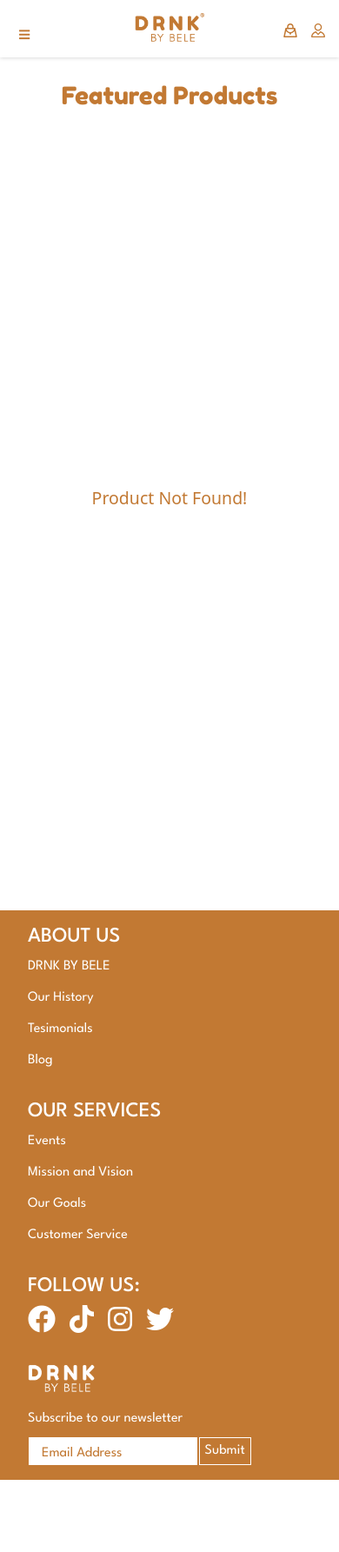
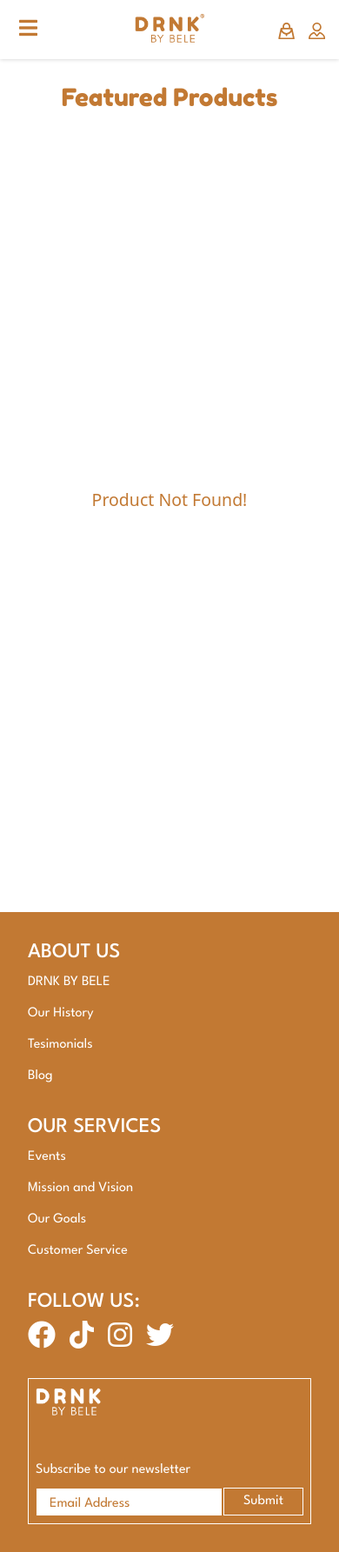
Before and after one commit to BenJoooooo/DRNKBYBELE, a PHP site: page / in a window 390 px wide. Shown: the whole page at 87% size. Before the commit the page ends 1702 px from the top, so only its background shows below. Run offline with PHP 8.4, Linux system fonts and the light colour scheme; data that the repository does not hold is empty.

Commit message:
Fixed media query issues, deleted css folder on admin

```diff
--- a/css/footer.css
+++ b/css/footer.css
@@ -33,7 +33,7 @@ footer {
 }
 
 .footer-content {
-    padding: 1em 2em;
+    padding: 2em;
     display: grid;
     grid-template-columns: repeat(4, 1fr);
     gap: 2em;
@@ -45,10 +45,13 @@ footer .column-one {
     display: flex;
     flex-direction: column;
     justify-content: space-between;
+    gap: 2em;
+    border: 1px solid var(--clr-secondary-color);
+    padding: .5em
 }
 
  footer img {
-     width: 25%;
+     width: 15%;
      min-width: 80px;
      margin-bottom: 1em;
  }
@@ -62,6 +65,7 @@ footer .column-one {
 
  .footer-newsletter {
      align-items: center;
+     justify-content: space-between;
      display: flex;
      gap: 1px;
  }
@@ -70,7 +74,11 @@ footer .column-one {
     padding: 10px 15px;
     border: 1px solid var(--clr-main-color);
     height: 2.1em;
-    width: 60%;
+    width: 70%;
+ }
+
+ .submit-letter {
+    width: 30%;
  }
 
  .newsletter-input::placeholder {
@@ -138,7 +146,7 @@ footer .footer-links-socials {
 }
 
 /* ----------------------------------- */
-/*            768px tablet             */
+/*            MEDIA QUERIES            */
 /* ----------------------------------- */
 @media (max-width: 768px) {
     .footer-content {
--- a/css/navbar.css
+++ b/css/navbar.css
@@ -39,7 +39,7 @@ header {
     max-width: 1200px;
     margin-inline: auto;
     gap: 5vw;
-    padding: .5em 1em;
+    padding: 1em;
     align-items: center;
 }
 
@@ -93,7 +93,7 @@ nav a:focus {
 }
 
 .bag, .user {
-    width: var(--fs-16);
+    width: 1.2rem;
     fill: var(--clr-main-color);
 }
 
@@ -161,7 +161,6 @@ header i {
     background-color: var(--clr-main-color);
     height: 100%;
     width: 100%;
-    padding: .4em 1em;
 
     transform: translateX(-100%);
     transition: all 300ms ease-in-out;
@@ -191,7 +190,7 @@ header i {
     flex-direction: column;
     align-items: center;
     justify-content: space-between;
-    row-gap: 4em;
+    row-gap: 1em;
 }
 
 .links-container a {
@@ -247,13 +246,29 @@ header i {
     }
 
     .menu-button {
-        display: block;
+        display: inline-block;
+    }
+
+    .menu-button button {
+        font-size: 1rem;
+    }
+
+    .close-button button {
+        font-size: 1rem;
+    }
+
+    .menu-button i {
+        font-size: 1.5rem;
+    }
+
+    .close-button i {
+        font-size: 1.5rem;
     }
 
     .mobile-navigation {
         display: flex;
         height: 100%;
-        padding: .5em 1em 5em 1em;
+        padding: 1em;
     }
 
     .mobile-navigation .search-bar-container {
@@ -272,8 +287,12 @@ header i {
     }
 
     .mobile-navigation .svg-container a {
-        color: white;
-        font-size: 1rem;
+        /* color: white;
+        font-size: 1rem; */
+    }
+
+    .mobile-navigation .links-container a {
+        font-size: 1.5rem;
     }
 
     .mobile-navigation .svg-container .dropdown-item {
--- a/includes/footer.php
+++ b/includes/footer.php
@@ -39,7 +39,7 @@
                         <p class="footer-p">Subscribe to our newsletter</p>
                         <div class="footer-newsletter">
                             <input class="newsletter-input" type="text" placeholder="Email Address" spellcheck="false">
-                            <button type="submit">Submit</button>
+                            <button class="submit-letter" type="submit">Submit</button>
                         </div>
                     </div>
                 </div>
```
Also changed, not shown: css/style.css (+22 -13 lines).
